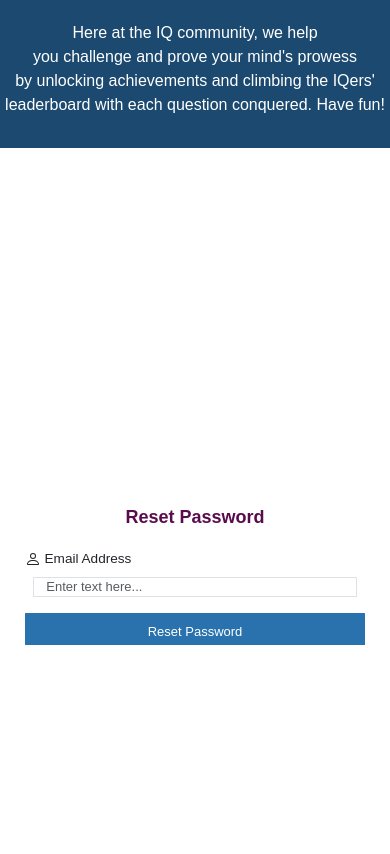
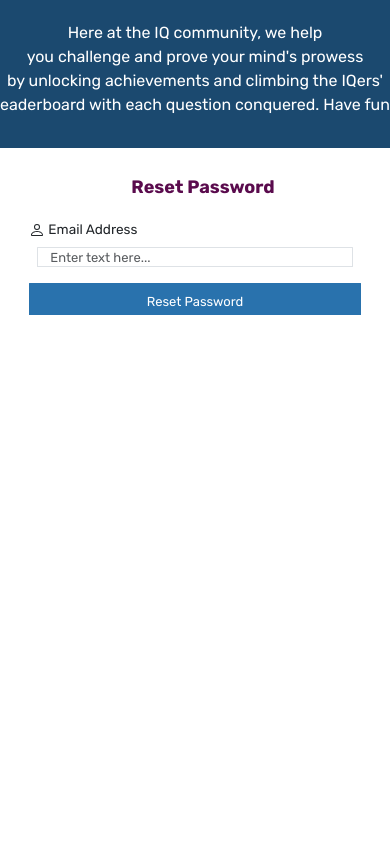
Before and after one commit to Kennethagbata/Lab-project, a plain HTML site: page pages/reset.html in a window 390 px wide. Shown: the part 201-1055 px from the top of the page. After the commit the page ends 844 px from the top, so only its background shows below. Drawn offline with nearby package versions, Linux system fonts and the light colour scheme; files whose address does not match are found by name.

Commit message:
modification to the responsive design of the authentication and landing page

```diff
--- a/css/landing.css
+++ b/css/landing.css
@@ -1,6 +1,6 @@
 body {
     margin: 0;
-    font-family: 'Rubik', sans-serif;
+    font-family: 'Rubik';
     overflow: hidden !important;
 }
 
@@ -44,7 +44,12 @@ body {
 .btn-danger:active {
     color: rgb(42, 42, 42) !important;
 }
-
+.display-4 {
+    font-size: xx-large;
+}
+.lead {
+    font-size: lead;
+}
 .info-section {
     padding: 50px 0;
     background-color: #f8f9fa;
--- a/css/reset.css
+++ b/css/reset.css
@@ -4,12 +4,12 @@
 }
 
 body {
-  font-family: Arial, sans-serif;
+  font-family: 'Rubik';
   background-color: white;
   margin: 0;
 }
 
-.container {
+.main-container {
   display: flex;
   height: calc(100vh - 60px);
   width: 100vw;
@@ -32,7 +32,7 @@ body {
   align-items: center;
   padding: 0;
   text-align: center;
-  flex: 1.2;
+  flex: 0.8;
 }
 
 .right-panel {
@@ -49,15 +49,18 @@ body {
   width: 100vw;
   max-width: auto;
   background-color: white;
-  padding: 15px;
+  padding: 5px;
   border-radius: 2px;
   align-content: center;
-  margin-left: 140px;
+  margin-left: 100px;
+  border-top-right-radius: 55%;
 }
 .form-header {
   margin-bottom: 20px;
   margin-top: 60px;
   text-align: center;
+  position: relative;
+  right: 50px;
 }
 
 .form-header h2 {
@@ -75,17 +78,13 @@ body {
   border-radius: 0;
   border-width: 1.5px;
   padding: 8px 12px;
+  width: 400px;
 }
 
 .btn-primary:hover {
   background-color: #2972ad;
   border-color: #5a0b4d;
   box-shadow: 0 4px 6px #5a0b4d;
-}
-.error-message {
-  color: #d9534f;
-  text-align: center;
-  margin-bottom: 15px;
 }
 
 .navbar {
@@ -111,10 +110,6 @@ body {
   background-color: #5a0b4d;
 }
 
-.password-suggestions {
-  list-style-type: none;
-  padding-left: 20px;
-}
 .left-panel p {
   white-space: nowrap;
 }
@@ -124,9 +119,9 @@ body {
 
 /* Medium Screen (Tablets) */
 @media (max-width: 991px) {
-  .container {
+  .main-container {
     flex-direction: column;
-    height: auto;
+    height: 80%;
     margin-top: 60px;
     align-items: center;
     justify-content: center;
@@ -142,7 +137,25 @@ body {
     margin: 0 auto;
   }
   .btn-primary {
-    width: 90%;
+    width: 100%;
+  }
+  .left-panel {
+    margin-top: 50px;
+  }
+  .img1, .img2, .img3, .img {
+    display: none;
+  }
+  .form-control {
+    width: 95% !important;
+    margin: 0 auto;;
+  }
+  .right-panel {
+    margin-top: 2px;
+    padding-top: 2px;
+  }
+  .form-header {
+    position: relative;
+    left: 8px;
   }
 }
 
@@ -153,6 +166,9 @@ body {
   }
   .btn-primary {
     width: 100%;
+  }
+  .main-container {
+    flex-direction: column;
   }
   .form-control {
     width: 95% !important;
@@ -181,11 +197,3 @@ body {
 .link2 {
   color: #5a0b4d;
 }
-
-.forgot-password {
-  color: #5a0b4d;
-  float: right;
-  font-size: small;
-  text-decoration: none;
-  margin-top: -20px;
-}
--- a/css/signin.css
+++ b/css/signin.css
@@ -4,12 +4,12 @@
 }
 
 body {
-  font-family: Arial, sans-serif;
+  font-family: 'Rubik';
   background-color: white;
   margin: 0;
 }
 
-.container {
+.main-container {
   display: flex;
   height: calc(100vh - 60px);
   width: 100vw;
@@ -32,7 +32,7 @@ body {
   align-items: center;
   padding: 0;
   text-align: center;
-  flex: 1.2;
+  flex: 0.8;
 }
 
 .right-panel {
@@ -49,16 +49,19 @@ body {
   width: 100vw;
   max-width: auto;
   background-color: white;
-  padding: 15px;
+  padding: 5px;
   border-radius: 2px;
   align-content: center;
-  margin-left: 140px;
+  margin-left: 100px;
+  border-top-right-radius: 55%;
 
 }
 .form-header {
   margin-bottom: 20px;
   margin-top: 60px;
   text-align: center;
+  position: relative;
+  right: 50px;
 }
 
 .form-header h2 {
@@ -76,6 +79,7 @@ body {
   border-radius: 0;
   border-width: 1.5px;
   padding: 8px 12px;
+  width: 400px;
 }
 
 .btn-primary:hover {
@@ -128,7 +132,7 @@ body {
 
 
 @media (max-width: 991px) {
-    .container {
+    .main-container {
         flex-direction: column;
         height: 80%;
         margin-top: 60px;
@@ -144,9 +148,10 @@ body {
     .form-container {
         max-width: 95%;
         margin: 0 auto;
+
     }
     .btn-primary {
-        width: 90%;
+        width: 100%;
     }
     .left-panel {
       margin-top: 50px;
@@ -162,6 +167,15 @@ body {
     margin-top: 2px;
     padding-top: 2px;
   }
+  .forgot-password {
+    position: absolute;
+    left: 80% !important;
+    float: right;
+  }
+  .form-header {
+    position: relative;
+    left: 8px;
+  }
 }
 
 
@@ -172,7 +186,7 @@ body {
     .btn-primary {
         width: 100%;
     }
-    .container {
+    .main-container {
       flex-direction: column;
     }
     .form-control {
@@ -188,6 +202,11 @@ body {
     }
     .img1, .img2, .img3, .img {
       display: none;
+    }
+    .forgot-password {
+      position: absolute;
+      left: 60% !important;
+      float: right;
     }
 }
 
@@ -209,4 +228,6 @@ body {
   font-size: small;
   text-decoration: none;
   margin-top: -20px;
+  position: absolute;
+  left: 64%;
 }
--- a/css/signup.css
+++ b/css/signup.css
@@ -4,12 +4,12 @@
 }
 
 body {
-  font-family: Arial, sans-serif;
+  font-family: 'Rubik';
   background-color: white;
   margin: 0;
 }
 
-.container {
+.main-container {
   display: flex;
   height: calc(100vh - 60px);
   margin: 0;
@@ -32,7 +32,7 @@ body {
   align-items: center;
   padding: 0;
   text-align: center;
-  flex: 1.2;
+  flex: 0.8;
 }
 
 .right-panel {
@@ -49,16 +49,19 @@ body {
   width: 100vw;
   max-width: auto;
   background-color: white;
-  padding: 15px;
+  padding: 5px;
   border-radius: 2px;
   align-content: center;
-  margin-left: 140px;
+  margin-left: 100px;
+  border-top-right-radius: 55%;
 
 }
 .form-header {
   margin-bottom: 20px;
   margin-top: 60px;
   text-align: center;
+  position: relative;
+  right: 50px;
 }
 
 .form-header h2 {
@@ -76,6 +79,7 @@ body {
   border-radius: 0;
   border-width: 1.5px;
   padding: 8px 12px;
+  width: 400px;
 }
 
 .btn-primary:hover {
@@ -126,30 +130,43 @@ body {
 
 /* Medium Screen (Tablets) */
 @media (max-width: 991px) {
-    .container {
+    .main-container {
         flex-direction: column;
         height: 80%;
         margin-top: 60px;
         align-items: center;
         justify-content: center;
+        width: 100%;
     }
     .left-panel, .right-panel {
         width: 100%;
         padding: 15px;
-        box-sizing: content-box;
+        box-sizing: border-box;
     }
     .form-container {
         max-width: 95%;
         margin: 0 auto;
     }
     .btn-primary {
-        width: 90%;
+        width: 100%;
     }
     .left-panel {
       margin-top: 50px;
     }
     .img1, .img2, .img3, .img {
       display: none;
+    }
+    .form-control {
+      width: 95% !important;
+      margin: 0 auto;
+    }
+    .right-panel {
+      margin-top: 2px;
+      padding-top: 2px;
+    }
+    .form-header {
+      position: relative;
+      left: 8px;
     }
 }
 
@@ -160,6 +177,9 @@ body {
     }
     .btn-primary {
         width: 100%;
+    }
+    .main-container {
+      flex-direction: column;
     }
     .form-control {
         width: 95% !important;
@@ -188,11 +208,3 @@ body {
 .link2 {
   color: #5a0b4d;
 }
-
-.forgot-password {
-  color: #5a0b4d;
-  float: right;
-  font-size: small;
-  text-decoration: none;
-  margin-top: -20px;
-}
--- a/pages/reset.html
+++ b/pages/reset.html
@@ -4,6 +4,7 @@
     <meta charset="UTF-8">
     <meta name="viewport" content="width=device-width, initial-scale=1.0">
     <title>QUIZ APP</title>
+    <link href="https://fonts.googleapis.com/css2?family=Rubik:wght@400;700&display=swap" rel="stylesheet">
     <link href="https://cdn.jsdelivr.net/npm/bootstrap@5.3.3/dist/css/bootstrap.min.css" rel="stylesheet" integrity="sha384-QWTKZyjpPEjISv5WaRU9OFeRpok6YctnYmDr5pNlyT2bRjXh0JMhjY6hW+ALEwIH" crossorigin="anonymous">
     <link rel="stylesheet" href="/css/reset.css">
 </head>
@@ -15,7 +16,7 @@
     </div>
 
     <!-- LOGO -->
-    <div class="container m-0 p-0">
+    <div class="main-container m-0 p-0">
 
             <div class="col-md-6 left-panel">
                 <img src="/Assests/Group 2 anyi[1].png" alt="Logo" class="img-fluid" style="width: 100px;">
@@ -24,7 +25,7 @@
             </div>
 
             <!-- RESET PASSWORD -->
-            <div><img class="img1" src="/Assests/icomoon-free_book.png" alt="Book Icon" style="width: 80px; height: 80px; position: absolute; top: 70px; right: 10px;"><div></div>
+            <div><img class="img1" src="/Assests/icomoon-free_book.png" alt="Book Icon" style="width: 80px; height: 80px; position: absolute; top: 70px; right: 10px;"></div>
             <div class="col-md-6 right-panel position-relative">
                 <div class="form-container" id="Reset">
 
@@ -38,14 +39,11 @@
                               </svg> Email Address</label>
                             <input type="email" class="form-control" style="width: 400px; height: 20px; font-size: small; border-radius: 0.5px;" id="email" placeholder="Enter text here...">
                         </div>
-                        <button type="button" class="btn btn-primary w-100" style="width: 400px; height: 32px; font-size: small; border-radius: 0.5px;">Reset Password</button>
+                        <button type="button" class="btn btn-primary" style="height: 32px; font-size: small; border-radius: 0.5px;">Reset Password</button>
                     </form>
                     <img class="img3" src="/Assests/icomoon-free_book.png" alt="Book Icon" style="width: 80px; height: 80px; position: absolute; bottom: 10px; left: 10px;">
                 </div>
-                </div>
             </div>
-        </div>
-    </div>
     </div>
     <script src="/js/login.js"></script>
     <script src="https://cdn.jsdelivr.net/npm/bootstrap@5.3.3/dist/js/bootstrap.bundle.min.js" integrity="sha384-YvpcrYf0tY3lHB60NNkmXc5s9fDVZLESaAA55NDzOxhy9GkcIdslK1eN7N6jIeHz" crossorigin="anonymous"></script>
```
Also changed, not shown: landing.html (+2 -2 lines), pages/signin.html (+3 -2 lines), pages/signup.html (+3 -2 lines).
